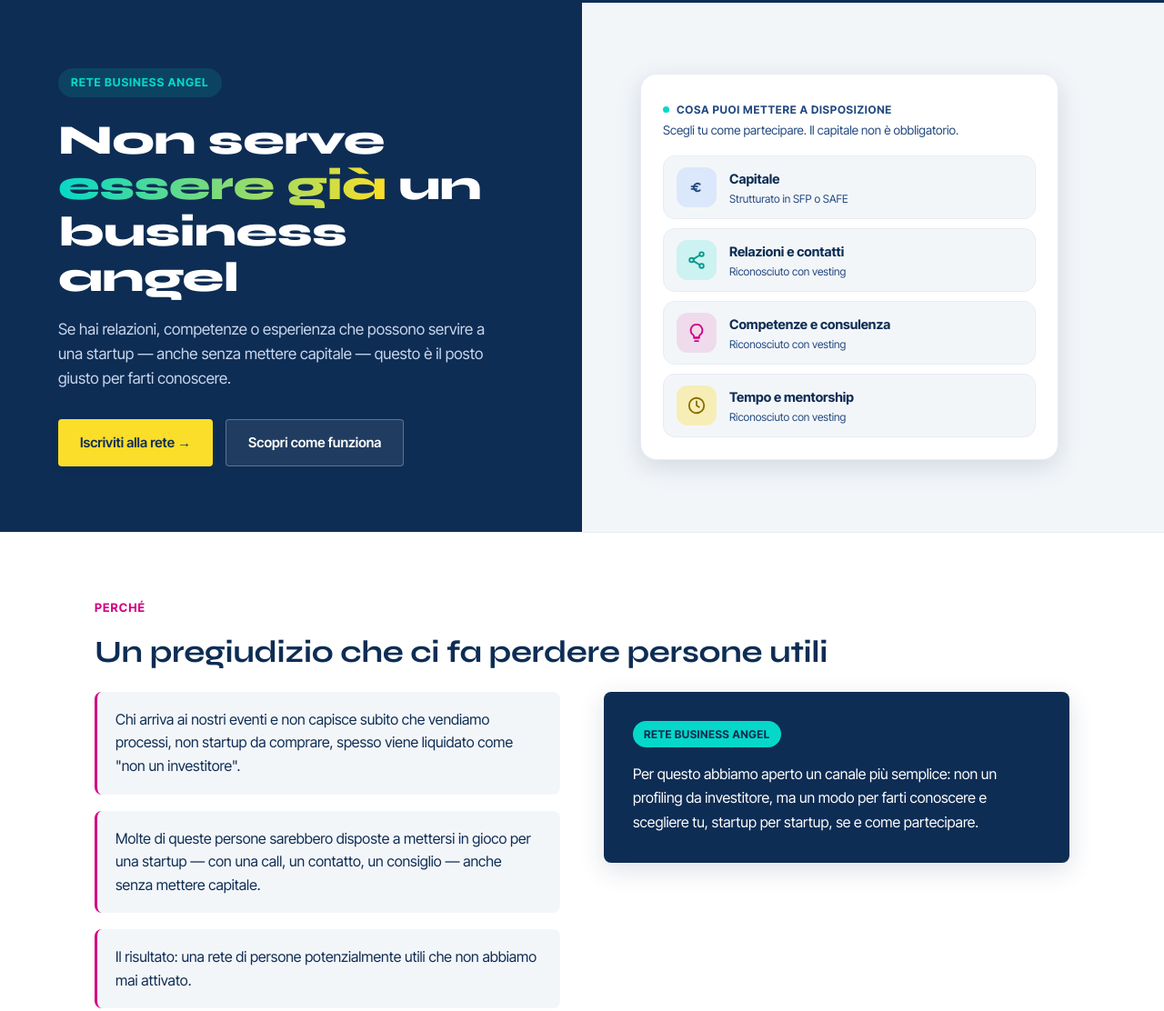
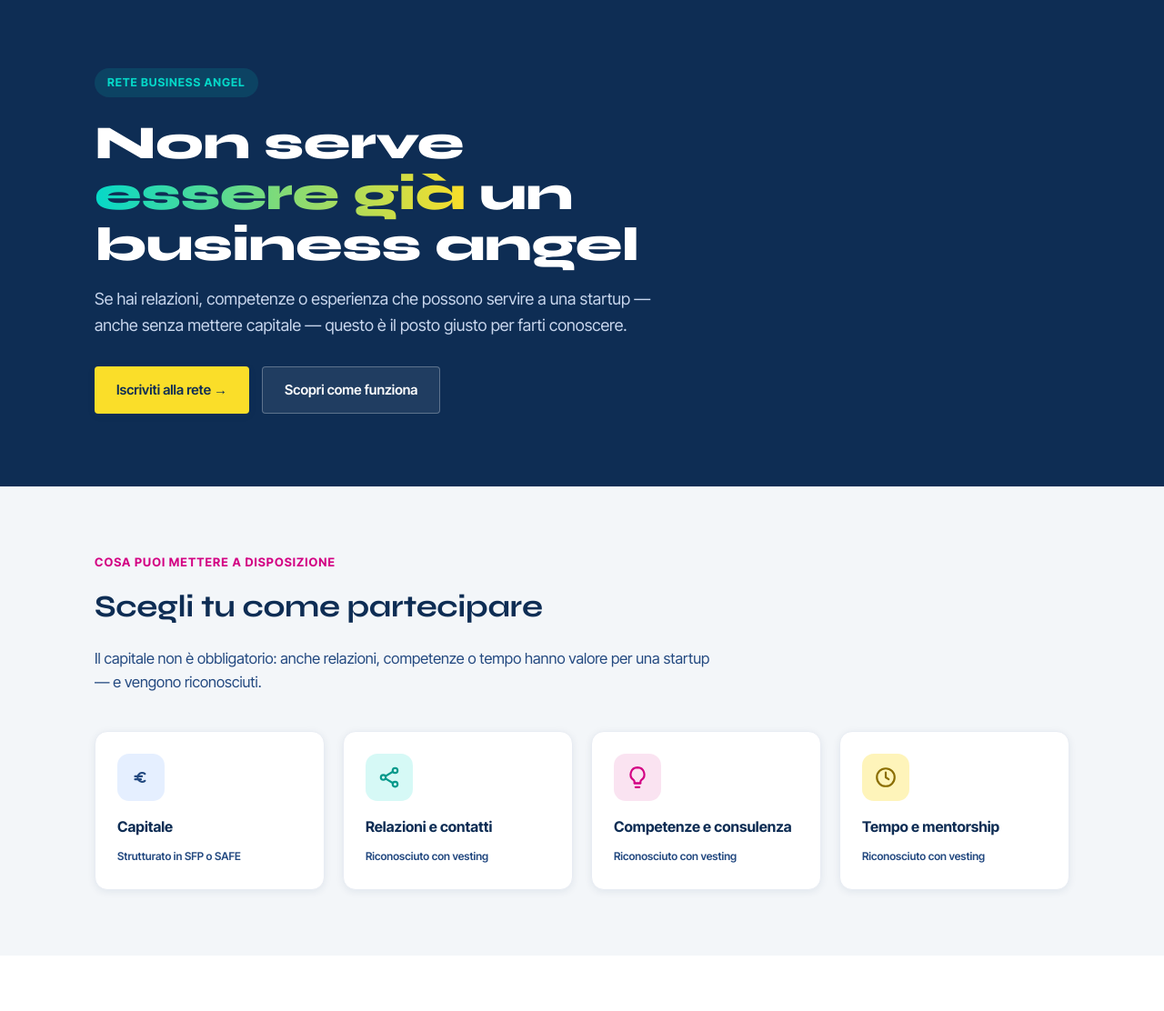
Before and after one commit to immentdev/irm, a website: page public/business-angel/index.html in a window 1280 px wide. Shown: the part 131-1243 px from the top of the page at 91% size. Drawn offline with Linux system fonts and the light colour scheme.

Commit message:
Business Angel: hero a colonna singola, sposta i 4 contributi in una sezione dedicata a tutta larghezza (non piu schiacciati nella meta destra dell'hero)

```diff
--- a/public/business-angel/index.html
+++ b/public/business-angel/index.html
@@ -11,15 +11,15 @@
 <link href="https://fonts.googleapis.com/css2?family=Inter+Tight:wght@400;500;600;700;800&family=Syne:wght@600;700;800&display=swap" rel="stylesheet">
 <link rel="stylesheet" href="../css/style.css">
 <style>
-  /* Componenti specifici di questa pagina. Riusano solo i token del brand
-     (colori/font/ombre) della home IRM; NON riusano i componenti del
-     portfolio (preview-item, pv-logo, round-pill). style.css non è toccata. */
+  /* Stili specifici di questa pagina: riusano solo i token del brand della
+     home IRM (colori/font/ombre), non i componenti del portfolio.
+     style.css non è toccata. */
 
-  /* Fascia di collegamento verso IRM */
+  /* Fascia di collegamento verso IRM (parte alta scura, sopra l'hero) */
   .link-bar { background: var(--imm-trust-blue-dark); }
   .link-bar .wrap {
     display: flex; align-items: center; justify-content: space-between;
-    flex-wrap: wrap; gap: 10px 18px; padding: 11px 24px; font-size: 13.5px;
+    flex-wrap: wrap; gap: 8px 18px; padding: 11px 24px; font-size: 13.5px;
     color: #C9D7EE;
   }
   .link-bar a {
@@ -29,50 +29,52 @@
   .link-bar a svg { width: 15px; height: 15px; }
   .link-bar a:hover { color: var(--imm-signal-teal); }
 
-  /* Hero destro: "Cosa puoi mettere a disposizione" — card dedicata */
-  .offer-card {
-    background: #fff;
-    border: 1px solid var(--imm-neutral-mid);
-    border-radius: 18px;
-    box-shadow: var(--shadow-strong);
-    padding: 24px;
+  /* Hero a colonna singola */
+  .hero-solo {
+    background: var(--imm-trust-blue-dark);
+    color: #fff;
+    padding: 72px 0 80px;
+    border-bottom: 1px solid var(--imm-neutral-mid);
   }
-  .offer-card .oc-head {
-    display: inline-flex; align-items: center; gap: 8px;
-    font-size: 12px; font-weight: 700; letter-spacing: 0.06em;
-    text-transform: uppercase; color: var(--imm-text-secondary); margin: 0 0 4px;
+  .hero-solo h1 {
+    font-family: var(--imm-font-accent); font-weight: 800;
+    font-size: clamp(32px, 4.4vw, 52px); line-height: 1.08; letter-spacing: -0.01em;
+    margin: 0 0 18px; color: #fff; max-width: 760px; text-wrap: balance;
   }
-  .offer-card .oc-head .dot {
-    width: 7px; height: 7px; border-radius: 50%; background: var(--imm-signal-teal);
+  .hero-solo h1 em {
+    font-style: normal;
+    background: linear-gradient(90deg, var(--imm-signal-teal), var(--imm-capital-yellow));
+    -webkit-background-clip: text; background-clip: text; color: transparent;
   }
-  .offer-card .oc-sub { font-size: 13.5px; color: var(--imm-text-secondary); margin: 0 0 18px; line-height: 1.45; }
-  .offer-list { display: flex; flex-direction: column; gap: 10px; }
-  .offer-row {
-    display: flex; align-items: center; gap: 14px;
-    padding: 12px 14px; border-radius: 13px;
-    background: var(--imm-neutral-base);
-    border: 1px solid var(--imm-neutral-mid);
+  .hero-solo p.lead { font-size: 18px; color: #C9D7EE; max-width: 620px; margin: 0 0 30px; }
+
+  /* Sezione "Cosa puoi mettere a disposizione" (spostata sotto l'hero) */
+  #contributi { background: var(--imm-neutral-base); }
+  .offer-grid { display: grid; grid-template-columns: repeat(4, 1fr); gap: 20px; }
+  @media (max-width: 860px) { .offer-grid { grid-template-columns: repeat(2, 1fr); } }
+  @media (max-width: 560px) { .offer-grid { grid-template-columns: 1fr; } }
+  .offer-tile {
+    background: #fff; border: 1px solid var(--imm-neutral-mid);
+    border-radius: 14px; box-shadow: var(--shadow); padding: 24px;
   }
   .offer-icon {
-    width: 44px; height: 44px; border-radius: 12px; flex-shrink: 0;
+    width: 52px; height: 52px; border-radius: 13px; margin-bottom: 16px;
     display: flex; align-items: center; justify-content: center;
   }
-  .offer-icon svg { width: 22px; height: 22px; }
-  .offer-row .rt { display: flex; flex-direction: column; gap: 1px; min-width: 0; }
-  .offer-row .t { font-weight: 700; font-size: 14.5px; color: var(--imm-text-primary); }
-  .offer-row .s { font-size: 12px; color: var(--imm-text-secondary); }
+  .offer-icon svg { width: 26px; height: 26px; }
+  .offer-tile h3 { font-size: 16px; margin: 0 0 6px; color: var(--imm-text-primary); }
+  .offer-tile .tag { font-size: 12px; font-weight: 600; color: var(--imm-text-secondary); }
 
-  /* Chip di tinta brand (icone hero + benefici) */
+  /* Chip di tinta brand (icone contributi + benefici) */
   .tint-blue    { background: rgba(81, 149, 255, 0.15);  color: var(--imm-trust-blue-mid); }
   .tint-teal    { background: rgba(5, 216, 200, 0.16);   color: var(--imm-signal-teal-dark); }
   .tint-magenta { background: rgba(211, 0, 131, 0.11);   color: var(--imm-equity-magenta); }
   .tint-yellow  { background: rgba(250, 222, 41, 0.32);  color: #8a6d00; }
 
-  /* "Come funziona": 3 step (la home ne ha 4) */
+  /* "Come funziona": 3 step (la home ne ha 4), numeri a chip */
   #come-funziona .steps { grid-template-columns: repeat(3, 1fr); }
   @media (max-width: 860px) { #come-funziona .steps { grid-template-columns: repeat(2, 1fr); } }
   @media (max-width: 560px) { #come-funziona .steps { grid-template-columns: 1fr; } }
-  /* numeri step come "chip" per dare più struttura */
   #come-funziona .step .num {
     display: inline-flex; align-items: center; justify-content: center;
     width: 44px; height: 44px; border-radius: 12px; font-size: 18px;
@@ -88,7 +90,7 @@
     display: flex; align-items: center; justify-content: center;
   }
   #porta .benefit-card .icon svg { width: 24px; height: 24px; }
-  /* la tinta di sfondo deve battere il gradiente base di .benefit-card .icon */
+  /* la tinta deve battere il gradiente base di .benefit-card .icon */
   #porta .benefit-card .icon.tint-blue    { background: rgba(81, 149, 255, 0.15); }
   #porta .benefit-card .icon.tint-teal    { background: rgba(5, 216, 200, 0.16); }
   #porta .benefit-card .icon.tint-magenta { background: rgba(211, 0, 131, 0.11); }
@@ -115,50 +117,53 @@
   </div>
 </div>
 
-<!-- HERO SPLIT -->
-<section class="hero-split">
-  <div class="hero-left">
-    <div class="hero-left-inner">
+<!-- HERO -->
+<section class="hero-solo">
+  <div class="wrap">
     <div class="hero-eyebrow">Rete Business Angel</div>
     <h1>Non serve <em>essere già</em> un business angel</h1>
-      <p>Se hai relazioni, competenze o esperienza che possono servire a una startup — anche senza mettere capitale — questo è il posto giusto per farti conoscere.</p>
+    <p class="lead">Se hai relazioni, competenze o esperienza che possono servire a una startup — anche senza mettere capitale — questo è il posto giusto per farti conoscere.</p>
     <div class="hero-actions">
       <a class="btn btn-primary" href="https://tally.so/r/yPb0e6" id="join-cta-hero" target="_blank" rel="noopener">Iscriviti alla rete →</a>
       <a class="btn btn-on-dark" href="#come-funziona">Scopri come funziona</a>
     </div>
   </div>
-  </div>
-  <div class="hero-right">
-    <div class="hero-right-inner">
-      <div class="offer-card">
-        <p class="oc-head"><span class="dot"></span> Cosa puoi mettere a disposizione</p>
-        <p class="oc-sub">Scegli tu come partecipare. Il capitale non è obbligatorio.</p>
-        <div class="offer-list">
-          <div class="offer-row">
+</section>
+
+<!-- COSA PUOI METTERE A DISPOSIZIONE -->
+<section id="contributi">
+  <div class="wrap">
+    <p class="section-label">Cosa puoi mettere a disposizione</p>
+    <h2 class="section-title">Scegli tu come partecipare</h2>
+    <p class="section-sub">Il capitale non è obbligatorio: anche relazioni, competenze o tempo hanno valore per una startup — e vengono riconosciuti.</p>
+    <div class="offer-grid">
+      <div class="offer-tile">
         <span class="offer-icon tint-blue">
           <svg viewBox="0 0 24 24" fill="none" stroke="currentColor" stroke-width="2" stroke-linecap="round" stroke-linejoin="round" aria-hidden="true"><path d="M16 8.5a4.5 4.5 0 1 0 0 7"/><path d="M6 11h7"/><path d="M6 14h6"/></svg>
         </span>
-            <span class="rt"><span class="t">Capitale</span><span class="s">Strutturato in SFP o SAFE</span></span>
+        <h3>Capitale</h3>
+        <span class="tag">Strutturato in SFP o SAFE</span>
       </div>
-          <div class="offer-row">
+      <div class="offer-tile">
         <span class="offer-icon tint-teal">
           <svg viewBox="0 0 24 24" fill="none" stroke="currentColor" stroke-width="2" stroke-linecap="round" stroke-linejoin="round" aria-hidden="true"><circle cx="18" cy="5" r="2.5"/><circle cx="6" cy="12" r="2.5"/><circle cx="18" cy="19" r="2.5"/><path d="M8.3 10.8 15.7 6.2"/><path d="M8.3 13.2 15.7 17.8"/></svg>
         </span>
-            <span class="rt"><span class="t">Relazioni e contatti</span><span class="s">Riconosciuto con vesting</span></span>
+        <h3>Relazioni e contatti</h3>
+        <span class="tag">Riconosciuto con vesting</span>
       </div>
-          <div class="offer-row">
+      <div class="offer-tile">
         <span class="offer-icon tint-magenta">
           <svg viewBox="0 0 24 24" fill="none" stroke="currentColor" stroke-width="2" stroke-linecap="round" stroke-linejoin="round" aria-hidden="true"><path d="M9 18h6"/><path d="M10 22h4"/><path d="M12 2a7 7 0 0 0-4 12.7c.6.5 1 1.3 1 2.1V18h6v-1.2c0-.8.4-1.6 1-2.1A7 7 0 0 0 12 2Z"/></svg>
         </span>
-            <span class="rt"><span class="t">Competenze e consulenza</span><span class="s">Riconosciuto con vesting</span></span>
+        <h3>Competenze e consulenza</h3>
+        <span class="tag">Riconosciuto con vesting</span>
       </div>
-          <div class="offer-row">
+      <div class="offer-tile">
         <span class="offer-icon tint-yellow">
           <svg viewBox="0 0 24 24" fill="none" stroke="currentColor" stroke-width="2" stroke-linecap="round" stroke-linejoin="round" aria-hidden="true"><circle cx="12" cy="12" r="9"/><path d="M12 7v5l3 2"/></svg>
         </span>
-            <span class="rt"><span class="t">Tempo e mentorship</span><span class="s">Riconosciuto con vesting</span></span>
-          </div>
-        </div>
+        <h3>Tempo e mentorship</h3>
+        <span class="tag">Riconosciuto con vesting</span>
       </div>
     </div>
   </div>
```
Lines whose indentation alone changed are shown as unchanged.
